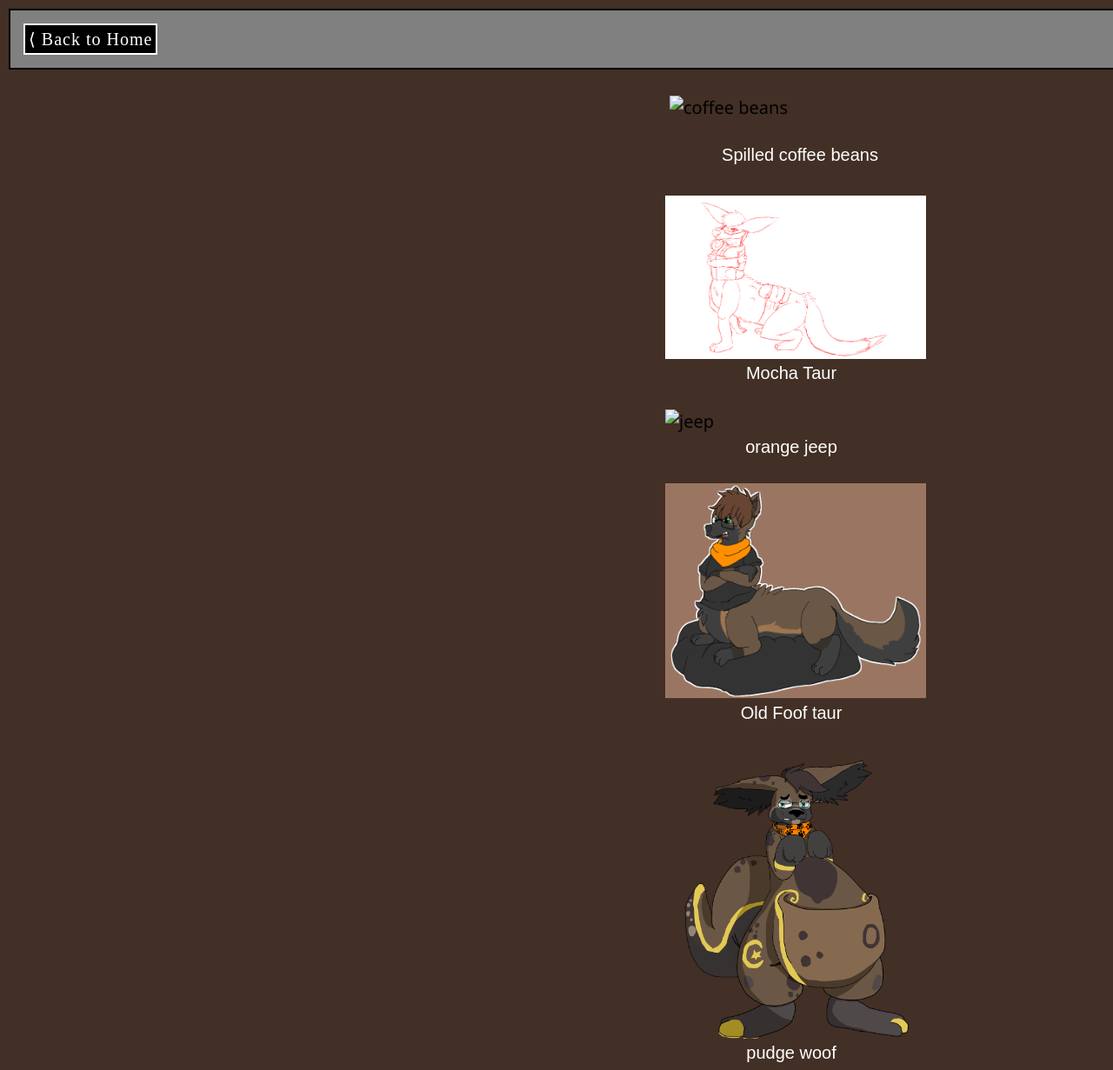
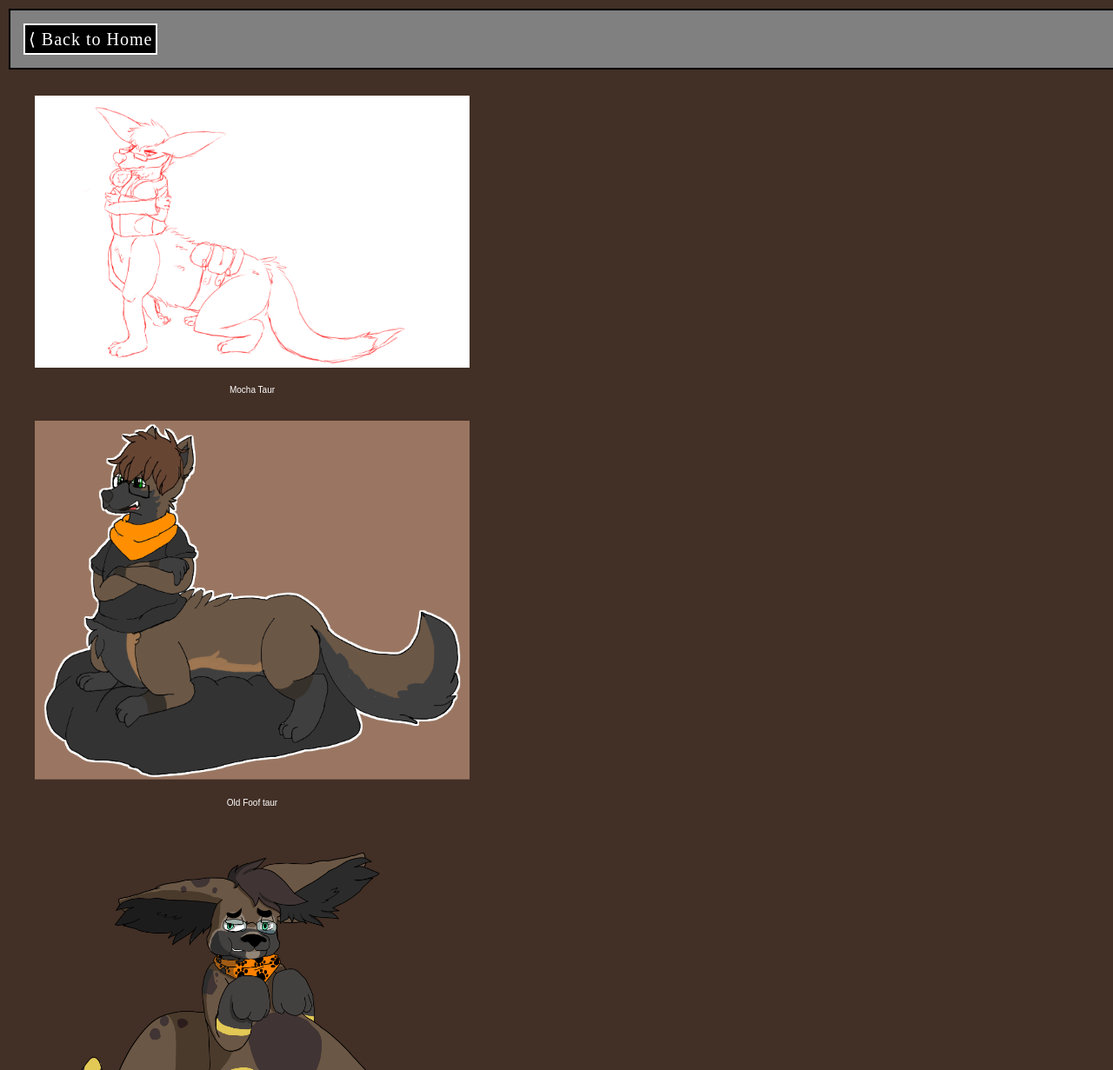
Before and after one commit to MochaccinoWolf/MochaccinoWolf.github.io, a plain HTML site: page Gallery.html in a window 1280 px wide. Shown: the top 1231 px of the page at 87% size. Drawn offline with Linux system fonts and the light colour scheme.

Commit message:
gallery Fix

```diff
--- a/Gallery.html
+++ b/Gallery.html
@@ -11,30 +11,30 @@
     </nav>
 
     <div class="container">
+
+
         <div class="floated_img">
-            <img class="floated_img" src="/Images/Coffee-Beans.jpg" alt="coffee beans" />
-            <p class="floated_text"> Spilled coffee beans </p>
-        </div>
-
-        <div>
             <img class="floated_img" src="/Images/RoughSketchMocha_Taur.png" alt="Mocha Taur" />
             <p class="floated_text"> Mocha Taur </p>
         </div>
 
-        <div>
-            <img class="floated_img" src="/Images/2015-jeep-renegade-trailhawk-review-car-and-driver-photo-662241-s-429x262.jpg" alt="jeep" />
-            <p class="floated_text"> orange jeep</p>
-        </div>
 
-        <div>
-            <img class="floated_img" src="/Images/fooftaur.png" alt="Foof taur old" />
+        <div class="floated_img" >
+            <img class="floated_img" src="/Images/fooftaur.png" alt="Foof taur old"/>
             <p class="floated_text"> Old Foof taur</p>
         </div>
 
-        <div>
-            <img class="floated_img" src="/Images/Pudge_Woof.png" alt="Chubby Mocha " />
+        <div class="floated_img">
+            <img class="floated_img" src="/Images/Pudge_Woof.png" alt="Chubby Mocha" />
             <p class="floated_text"> pudge woof</p>
         </div>
+
+        <div class="floated_img">
+            <img class="floated_img" src="/Images/ScotchbunAnthro.jpg" alt="Scotch Bun" />
+            <p class="floated_text"> Anthro Scotch Hideyoshi</p>
+        </div>
+
+
 
     </div>
 
--- a/GalleryStylr.css
+++ b/GalleryStylr.css
@@ -3,9 +3,16 @@
 {
     float:left;
     display:inline-grid;
-    width: 300px;
+    width: 500px;
     padding:5px;
 
+
+
+
+}
+
+.floated_text:checked{
+    color:purple;
 
 }
 
@@ -13,11 +20,15 @@
 {
     border-bottom: 3px solid gray;
     margin: 0 auto;
-    width: 300px;
+    width: 800px;
+    float:left;
+    padding:20px;
+
 }
 
 .floated_text{
     color:#ffffff;
+    font-size:10px;
     font-family: Arial;
      text-align:center;
      padding: 5px;
@@ -42,7 +53,6 @@ font-family: 'Matura MT Script Capitals';
 #sector1
 {
    border:5px solid black;
-
    background-color: tan;
    padding: 10px;
 
```
Also changed, not shown: Images/ScotchbunAnthro.jpg (added).
